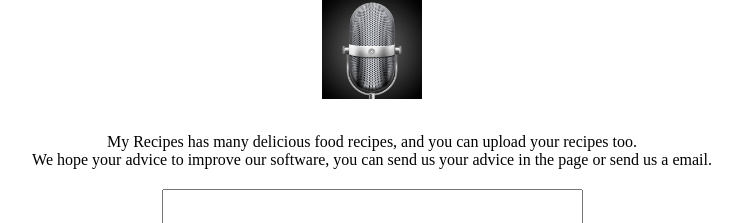
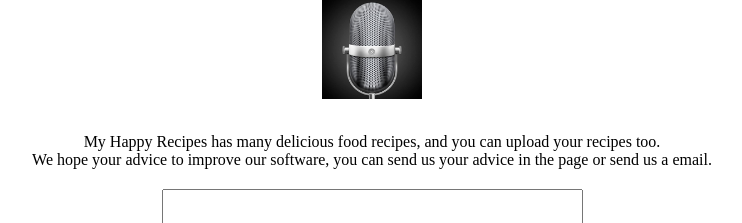
Before and after one commit to kimbleyZ/home, a plain HTML site: page index.html in a window 1280 px wide. Shown: the part 59-282 px from the top of the page, without its empty margins (268-1010 px from the left). Drawn offline with Linux system fonts and the light colour scheme.

Commit message:
Update index.html
My Happy Recipes

```diff
--- a/index.html
+++ b/index.html
@@ -9,7 +9,7 @@
 		<img src="icon.png" style="width: 100px;height: 100px;margin-top: 50px">
 	</div>
 	<div style="text-align: center;margin-top: 30px">
-		My Recipes has many delicious food recipes, and you can upload your recipes too.
+		My Happy Recipes has many delicious food recipes, and you can upload your recipes too.
 		<br>
 		We hope your advice to improve our software, you can send us your
 		advice in the page or send us a email.
```
